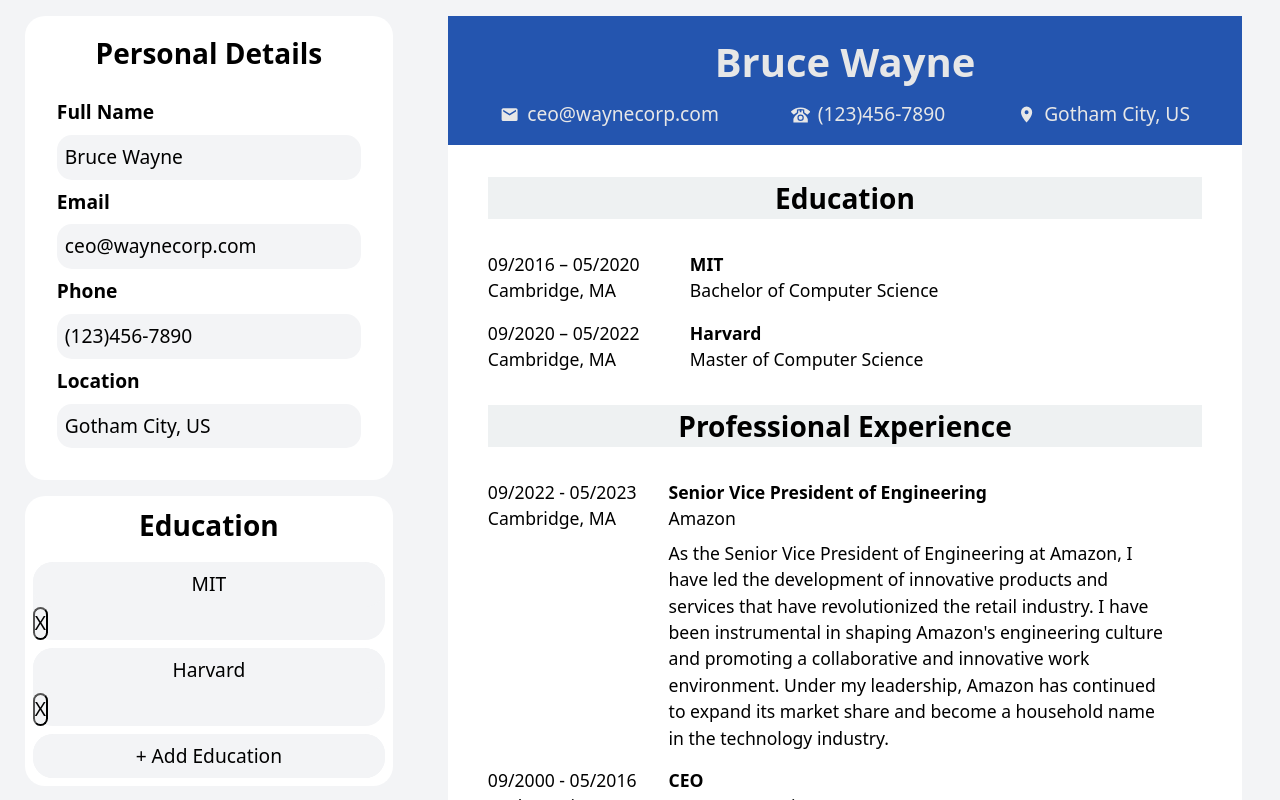
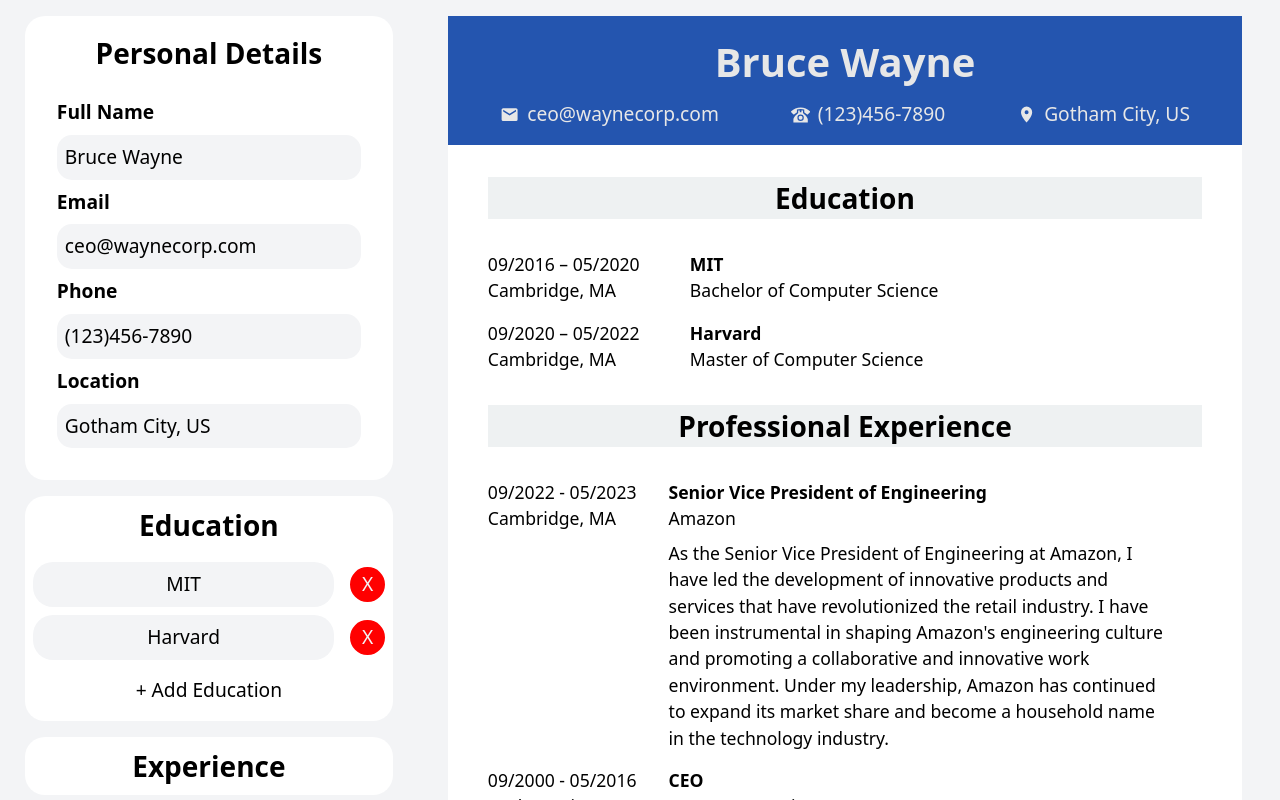
Before and after one commit to incandesc3nce/CV-Application, a React (Vite) app: page / in a window 1280 px wide. Both pictures are taken after a click on the button "Education". Shown: the top 800 px of the page. Built offline with nearby package versions, Linux system fonts and the light colour scheme.

Commit message:
feat: style delete button

```diff
--- a/src/components/DropdownMenu/EducationOptions.jsx
+++ b/src/components/DropdownMenu/EducationOptions.jsx
@@ -52,7 +52,7 @@ export function EducationOptions({ educations = [], setEducations }) {
 
     return (
       <>
-        <button onClick={handleDelete}>X</button>
+        <button className="delete-edu" onClick={handleDelete}>X</button>
       </>
     );
   }
@@ -62,7 +62,7 @@ export function EducationOptions({ educations = [], setEducations }) {
       <ul className="options hidden">
         {educations.map((education, index) => (
           <li key={index}>
-            <button onClick={handleSelect}>{education.school}</button>
+            <button className="select-edu" onClick={handleSelect}>{education.school}</button>
             <DeleteEducation education={education} />
           </li>
         ))}
--- a/src/components/styles/dropdownMenu.css
+++ b/src/components/styles/dropdownMenu.css
@@ -43,13 +43,33 @@
   border-radius: 0 0 20px 20px
 }
 
-.options li, .options li button {
-  background-color: #f3f4f6!important;
+.options li, .select-edu {
   border-radius: 20px;
   font-size: 1.2rem;
 }
 
+.select-edu {
+  background-color: #f3f4f6!important;
+}
 
+.options li {
+  display: flex;
+  align-items: center;
+  gap: 1rem;
+}
+
+.delete-edu {
+  border-radius: 50%;
+  --size: 40px;
+  width: var(--size);
+  height: calc(var(--size) - 5px);
+
+  border: 2px solid red;
+  background-color: red;
+  color: #f3f4f6;
+
+  cursor: pointer;
+}
 
 @keyframes fade-in {
   from {
```
